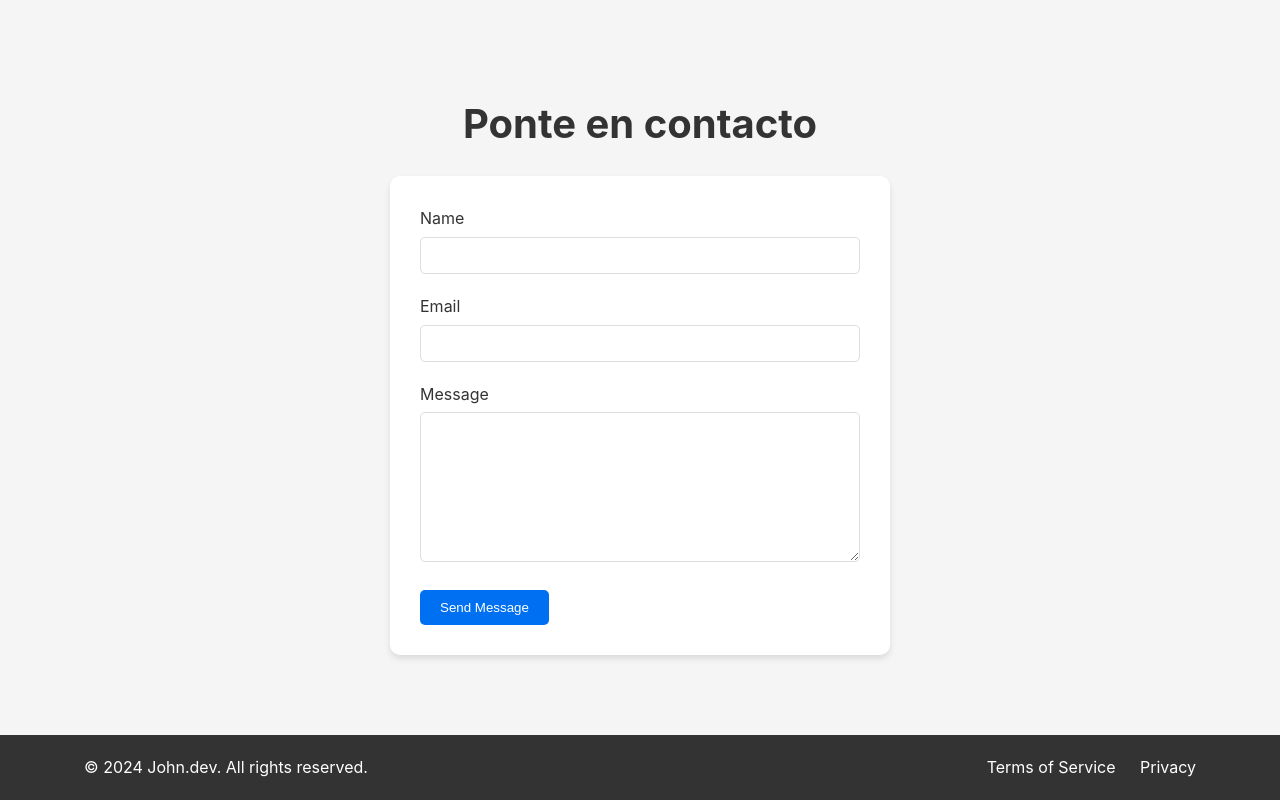
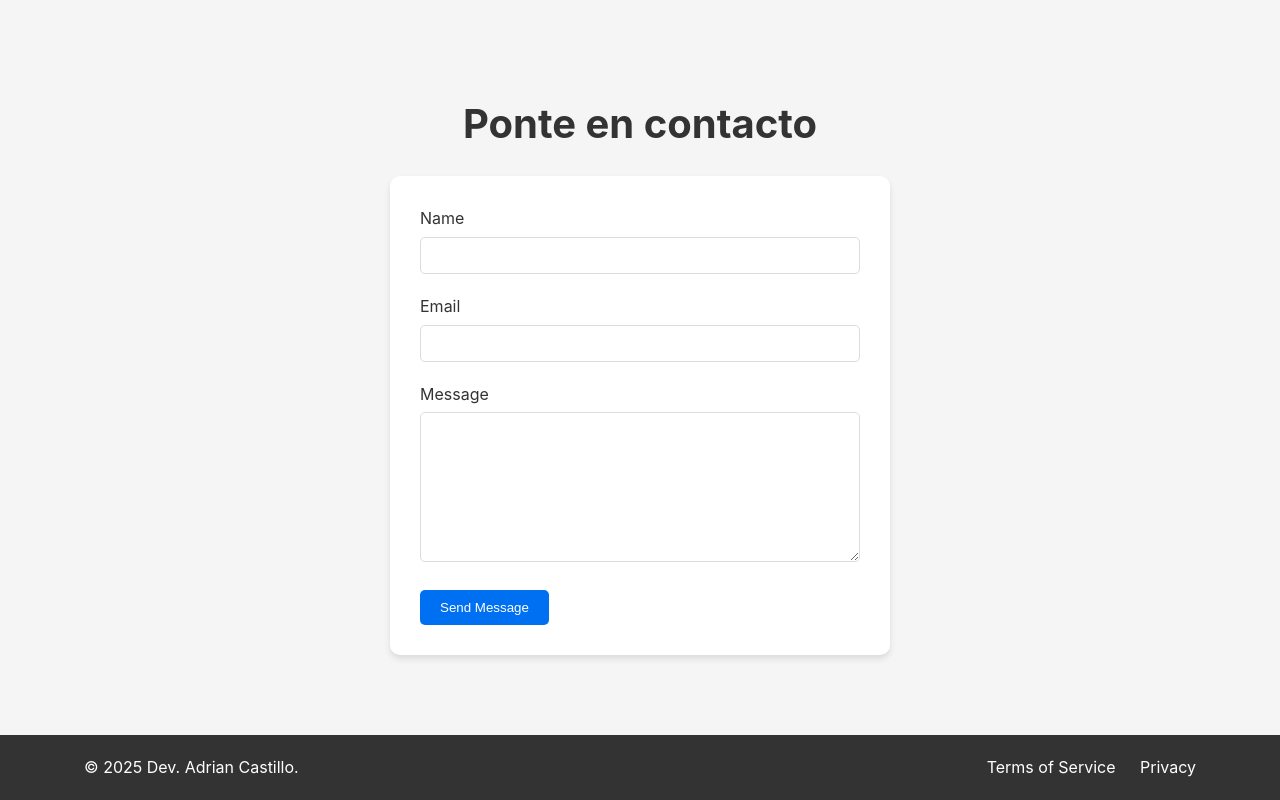
Before and after one commit to mpadrian/proyecto-elevador, a plain HTML site: page index.html in a window 1280 px wide. Shown: the part 1719-2519 px from the top of the page. Drawn offline with nearby package versions, Linux system fonts and the light colour scheme.

Commit message:
page-modify-x

```diff
--- a/index.html
+++ b/index.html
@@ -171,7 +171,7 @@
 
     <footer>
         <div class="container">
-            <p>&copy; 2024 John.dev. All rights reserved.</p>
+            <p>&copy; 2025 Dev. Adrian Castillo.</p>
             <nav>
                 <a href="#">Terms of Service</a>
                 <a href="#">Privacy</a>
```
Lines whose indentation alone changed are shown as unchanged.
